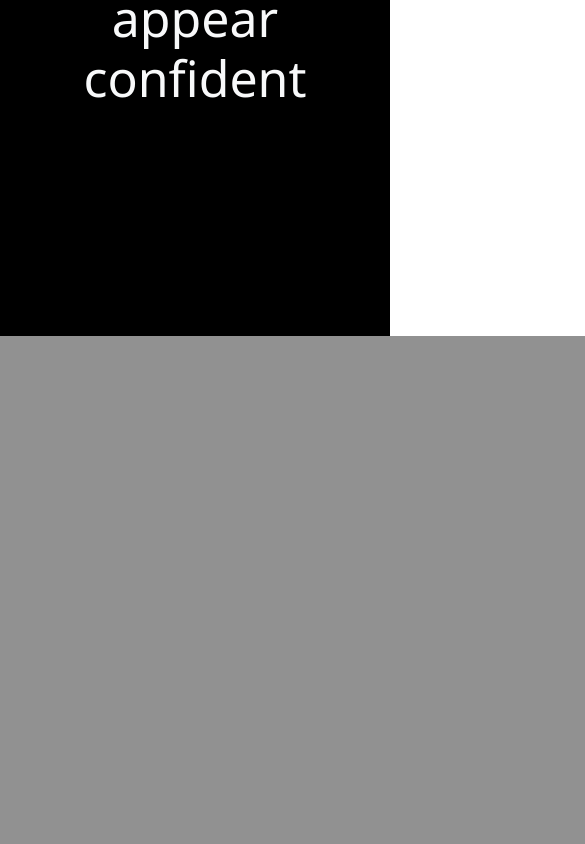
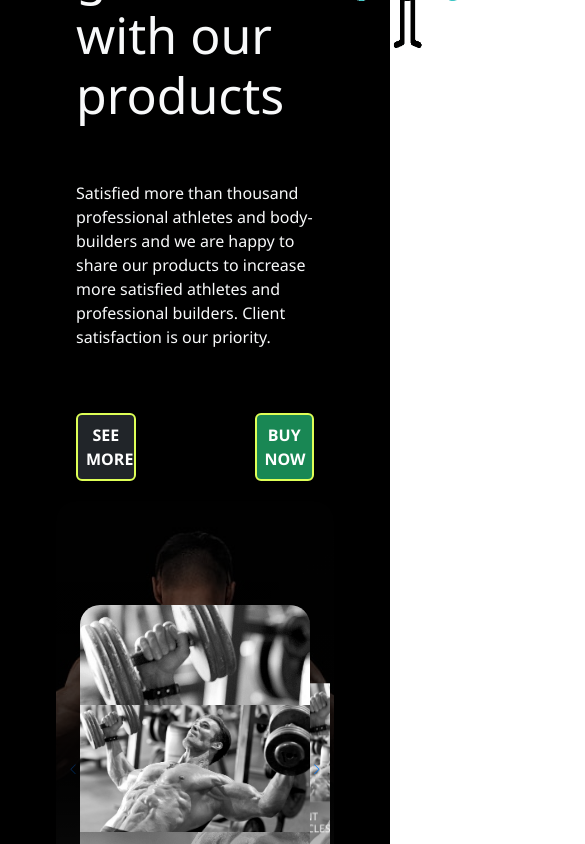
Before and after one commit to Ejaz-100400/professional-gym-website, a React (Vite) app: page / in a window 390 px wide. Shown: the part 2980-3824 px from the top of the page, 585 px wide, since content can reach past the window. Built offline with nearby package versions, Linux system fonts and the light colour scheme.

Commit message:
modified 23/11 morning

```diff
--- a/src/App.css
+++ b/src/App.css
@@ -397,11 +397,12 @@ align-items: center;
 
 
 
-
-
 .exercise--categ{
   place-items: center;
   padding:35px;
+  transition:all 0.2s ease-in;
+  flex-wrap: wrap;
+  border-radius:20px;
 }
 .slide--card{
   animation:slide 10s linear;
@@ -541,10 +542,12 @@ align-items: center;
   flex-wrap: wrap;
   gap: 5px;
   transition:all 0.2s ease-in;
-  border-radius:3%;
+  border-radius:20px;
   padding:10px;
   position: relative;
-  min-height:70vh;
+  min-height:60vh;
+  position: relative;
+  top:50px;
 }
 .products--categ p{
   padding-top:20px;
@@ -995,3 +998,133 @@ font-size:60px;
   font-weight:600;
   font-size:19px;
 }
+
+
+
+
+
+
+
+
+
+
+.footer {
+  background: linear-gradient(105deg, #2a292acf, #090909a1);
+  backdrop-filter:blur(10px);
+}
+
+.footer_section h4,
+.social_media h4 {
+  color: #fff;
+  margin-top: 0;
+  margin-bottom: 25px;
+  font-weight: 700;
+  text-transform: uppercase;
+  font-size: 20px;
+}
+
+.footer_section h4::after,
+.social_media h4::after {
+  content: "";
+  display: block;
+  height: 2px;
+  width: 40px;
+  background: #fff;
+  margin-top: 20px;
+}
+
+
+.footer_section ul {
+  margin: 0;
+  padding: 0;
+  list-style: none;
+}
+
+
+.footer_section ul li a {
+  color: #fff;
+  transition: all .3s ease 0s;
+  line-height: 36px;
+  font-size: 15px;
+  text-transform: capitalize;
+}
+
+.footer_section ul li a:hover {
+  color: #f1f1f1;
+}
+
+.footer_section_contact ul li {
+  color: #fff;
+}
+
+.search form {
+  width: 100%;
+  position: relative;
+  display: flex;
+  margin-bottom: 10px;
+  box-shadow: rgba(149, 157, 165, 0.2) 0px 8px 24px;
+}
+
+.contact_input {
+  width: 100%;
+  border: none;
+  padding: 0 0 0 15px;
+  height: 60px;
+  border-radius: 5px 0 0 5px;
+  outline: none;
+  color: #999;
+  font-size: 16px;
+}
+
+
+.submit_button {
+  width: 70px;
+  height: 60px;
+  font-size: 20px;
+  border: none;
+  background: #fff;
+  text-align: center;
+  color: #a129a5;
+  border-radius: 0 5px 5px 0;
+  cursor: pointer;
+}
+
+.social_media ul{
+  display: flex;
+  justify-content: space-between;
+}
+
+.social_media ul li {
+  text-align: center;
+  line-height: 50px;
+  font-size: 16px;
+  width: 50px;
+  height: 50px;
+  border-radius: 50%;
+  border: 1px solid #a129a5;
+  background-color: #a129a5;
+  transition: all .5s ease;
+}
+
+/* .social_media ul li:hover {
+  border: 1px solid #a129a5;
+  background-color: transparent;
+} */
+
+.social_media ul li a {
+  font-weight: 100;
+  color: #fff;
+}
+
+li.facebook:hover{
+background-color: #4267B2;
+}
+li.twitter:hover{
+background-color:  #00acee;
+}
+li.google:hover{
+  background-color:  #db3236;
+}
+li.instagram:hover{
+  background-color:rgb(234, 37, 155);
+}
--- a/src/App.jsx
+++ b/src/App.jsx
@@ -6,7 +6,8 @@ import Gymcategories from './Components/Gymcategories/Gymcategories'
 import ExerciseCateg from './Components/Excersiecsategories/ExerciseCateg'
 import ProductsCateg from './Components/ProductsCategories/ProductsCateg'
 import NewReview from './Components/ProductsCategories/ProductsDescBarPanel/Reviews/NewReview'
-import PricingPlans from './Components/Pricing Plans/PricingPlans';
+import PricingPlans from './Components/Pricing Plans/PricingPlans'
+import Footer from './Components/Footer/Footer'
 // const newReview = function disp(){
 //   if(document.querySelector('.products--newreview--panel').style.display=='none'){
 //     document.querySelector('.products-newreview').style.display=='none'
@@ -27,6 +28,7 @@ function App() {
       <ProductsCateg/>
       <NewReview/>
       <PricingPlans />
+      <Footer />
       </div>
     </div>
   )
--- a/src/Components/Excersiecsategories/ExerciseCateg.jsx
+++ b/src/Components/Excersiecsategories/ExerciseCateg.jsx
@@ -1,100 +1,144 @@
+import muscleicon from '../../assets/deadlift-unscreen.gif'
 import SlideCard from './SlideCard'
 import SlideCardData from '../Datas/SlideCardData'
 import {Swiper,SwiperSlide} from 'swiper/react'
-import{Navigation, EffectFade} from 'swiper'
+import{Navigation,EffectCoverflow,Pagination} from 'swiper'
 import 'swiper/css/navigation'
 import 'swiper/css/effect-fade'
 import 'swiper/css'
 export default function ExerciseCateg(){
-    const carddata= SlideCardData.map((data)=>{
+    const productscarddata=SlideCardData.map((cards)=>{
         return(
+        <div className="product">
             <SwiperSlide>
             <SlideCard
-          key={data.id}
-          {...data}/>
+            key={cards.id}
+            {...cards}/>
             </SwiperSlide>
+        </div>
         )
     })
-    //   slidetext btn
-      function slidetxtbtn(){
-        let slide_btn=document.querySelectorAll('.slide--text span')
-        slide_btn.forEach((slideindex)=>{
-            slideindex.addEventListener('click',function(e){
-                if(e.target.innerText=='Lower Body'){
-                    // this.target.classList.add('green-box')
-                    // e.childNodes.classList='';
-                    e.target.classList='green-box'
-                    e.target.parentNode.childNodes[0].classList=''
-                    e.target.parentNode.childNodes[2].classList=''
-
-                    $('.slide--card').css({transform:'translateX(-280%)',transition:'all .5s ease-in-out'})
-                }
-                else if(e.target.innerText=='Leg Day'){
-                    // this.target.classList.add('green-box')
-                    // e.childNodes.classList='';
-                    e.target.classList='green-box'
-                    e.target.parentNode.childNodes[0].classList=''
-                    e.target.parentNode.childNodes[1].classList=''
-                    $('.slide--card').css({transform:'translateX(-900%)',transition:'all .5s ease-in-out'})
-                }
-                else if(e.target.innerText=='Upper Body'){
-                    // this.target.classList.add('green-box')
-                    // e.childNodes.classList='';
-                    e.target.classList='green-box'
-                    e.target.parentNode.childNodes[1].classList=''
-                    e.target.parentNode.childNodes[2].classList=''
-                    $('.slide--card').css({transform:'translateX(0%)',transition:'all .5s ease-in-out'})
-                }
-            })
-        })
-    }
-    function slidenos(){
-        let slidenos=document.querySelectorAll('.slide--nos span')
-        slidenos.forEach((slidenoindex)=>{
-            slidenoindex.addEventListener('click',function(e){
-                if(e){
-                    console.log('click')
-                    $('.slide--card').css({marginRight:'200%',transition:'all .5s ease-in-out'})
-                }
-            })
-        })
-    }
-
     return(
-        <div className="exercise--categ">
-            <h1 className='category--context text-center text-light p-4'>For those of you who want to be<br></br> appear confident</h1>
-            <section className='slide--context p-5'>
-                <div className='slide--text d-flex text-light'>
-                    <span className='green-box' onClick={slidetxtbtn}>Upper Body</span>
-                    <span className=''onClick={slidetxtbtn}>Lower Body</span>
-                    <span className='' onClick={slidetxtbtn}>Leg Day</span>
+    <div className="exercise--categ m-5 p-2 d-flex">
+        <div className="products--categ--context">
+        <h1 className='category--context text-left text-light d-flex'>Reach your goals with our products <img src={muscleicon} className="m-5 d-flex icon"width="150"/></h1>
+        <p className="w-100 pt-5 text-light">Satisfied more than thousand professional athletes and body-builders and
+            we are happy to share our products to increase more satisfied athletes and professional builders.
+            Client satisfaction is our priority.</p>
+            <div className="products--categ-btn d-flex">
+            <button className="btn btn-dark p-2 mt-5 w-25 ">SEE MORE</button>
+            <button className="btn btn-success  p-2 w-25 mt-5">BUY NOW</button>
             </div>
-                <div>
-                <div className='slide--card--category p-5 d-flex'>
+        </div>
+        <div className='products--categ--slider p-1 d-flex '>
         <Swiper
-                modules={[Navigation]}
-                effect
-                speed={800}
-                slidesPerView={2}
-                breakpoints={{
-                    // when window width is >= 640px
-                    0: {
-                        slidesPerView: 1,
-                      },
-                    840: {
-                      slidesPerView: 2,
-                    },
-                    // when window width is >= 768px
-                    968: {
-                      slidesPerView: 2,
-                    },
+                modules={[Pagination,EffectCoverflow,Navigation]}
+                style={{
+                    "--swiper-navigation-size": "10px",
+                    "--swiper-pagination-bullet-size":"13px"
                   }}
+                pagination={true}
+                  navigation={true}
+                effect={"coverflow"}
+                coverflowEffect={{
+                    rotate:0,
+                    stretch:0,
+                    depth:1100,
+                    modifier:1,
+                    slideShadows:false,
+                }}
+                slidesPerView={1}
                 >
-                    {carddata}
+            {productscarddata}
             </Swiper>
         </div>
     </div>
-            </section>
-        </div>
     )
 }
+
+
+
+
+
+
+
+
+
+
+
+
+
+
+
+
+
+
+
+
+
+
+
+
+// import SlideCard from './SlideCard'
+// import SlideCardData from '../Datas/SlideCardData'
+// import {Swiper,SwiperSlide} from 'swiper/react'
+// import{Navigation, EffectFade} from 'swiper'
+// import 'swiper/css/navigation'
+// import 'swiper/css/effect-fade'
+// import 'swiper/css'
+// export default function ExerciseCateg(){
+//     const carddata= SlideCardData.map((data)=>{
+//         return(
+//         <SwiperSlide>
+//           <SlideCard
+//           key={data.id}
+//           {...data}/>
+//         </SwiperSlide>
+//         )
+//       })
+//     //   slidetext btn
+
+//     function slidenos(){
+//         let slidenos=document.querySelectorAll('.slide--nos span')
+//         slidenos.forEach((slidenoindex)=>{
+//             slidenoindex.addEventListener('click',function(e){
+//                 if(e){
+//                     console.log('click')
+//                     $('.slide--card').css({marginRight:'200%',transition:'all .5s ease-in-out'})
+//                 }
+//             })
+//         })
+//     }
+
+//     return(
+//         <div className="exercise--categ">
+//             <section className='slide--context p-5'>
+//                 <div>
+//                 <div className='slide--card--category p-5 d-flex'>
+//                 <Swiper
+//                 modules={[Navigation]}
+//                 effect
+//                 speed={800}
+//                 slidesPerView={2}
+//                 breakpoints={{
+//                     // when window width is >= 640px
+//                     0: {
+//                         slidesPerView: 1,
+//                       },
+//                     840: {
+//                       slidesPerView: 2,
+//                     },
+//                     // when window width is >= 768px
+//                     968: {
+//                       slidesPerView: 2,
+//                     },
+//                   }}
+//                 >
+//                     {carddata}
+//                 </Swiper>
+//                 </div>
+//                 </div>
+//             </section>
+//         </div>
+//     )
+// }
--- a/src/Components/ProductsCategories/ProductsCateg.jsx
+++ b/src/Components/ProductsCategories/ProductsCateg.jsx
@@ -33,7 +33,7 @@ export default function ProductsCateg(){
             </div>
         </div>
         <div className='products--categ--slider p-1 d-flex '>
-        <h5 className="text-light text-center position-absolute p-3">DOUBLE CLICK</h5>
+        <h5 className="text-light text-center position-absolute p-3">DOUBLE CLICK TO VIEW DESCRTIPTION</h5>
         <Swiper
                 modules={[Pagination,EffectCoverflow,Navigation]}
                 style={{
```
Also changed, not shown: src/Components/Footer/Footer.jsx (added, +86 -0 lines), src/Components/Gymcategories/Gymcategories.jsx (+7 -1 lines), src/assets/deadlift-unscreen.gif (added), src/assets/deadlift.gif (added). Lines whose indentation alone changed are shown as unchanged.
